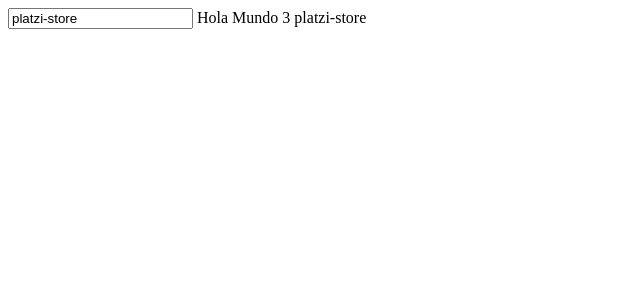
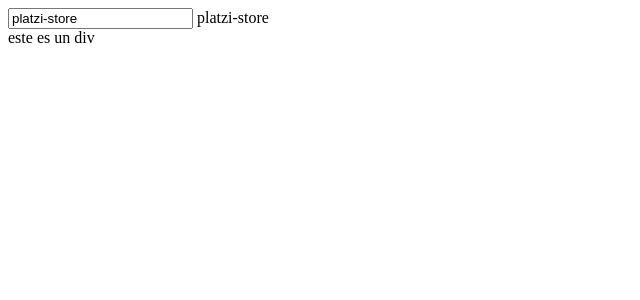
Before and after one commit to Erick0Cruz/Store, an Angular app: page / in a window 1280 px wide. Shown: the top 300 px of the page, without its empty margins (0-640 px from the left). Built offline with nearby package versions, Linux system fonts and the light colour scheme.

Commit message:
Utilizacion de condicional ngIf

```diff
--- a/src/app/app.component.html
+++ b/src/app/app.component.html
@@ -1,2 +1,7 @@
 <!-- String Interpolation -->
-<input type="text" [(ngModel)]="title" /> {{ "Hola Mundo" }} {{ 1 + 2 }} {{ title }}
+<input type="text" [(ngModel)]="title" /> {{ title }}
+
+<!-- Condicional ngif-->
+<div *ngIf="title !== 'Erick'">
+    este es un div
+</div>
```
